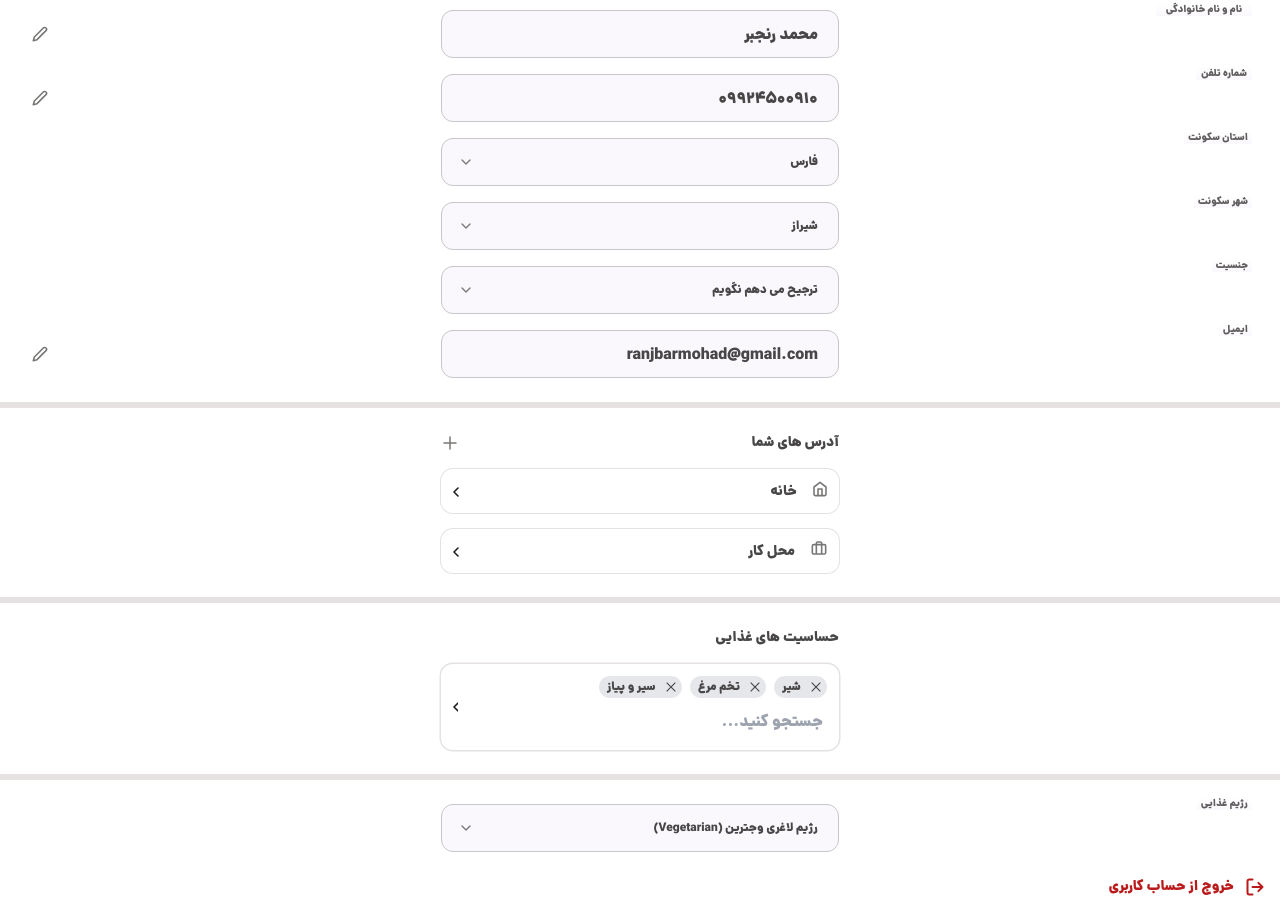
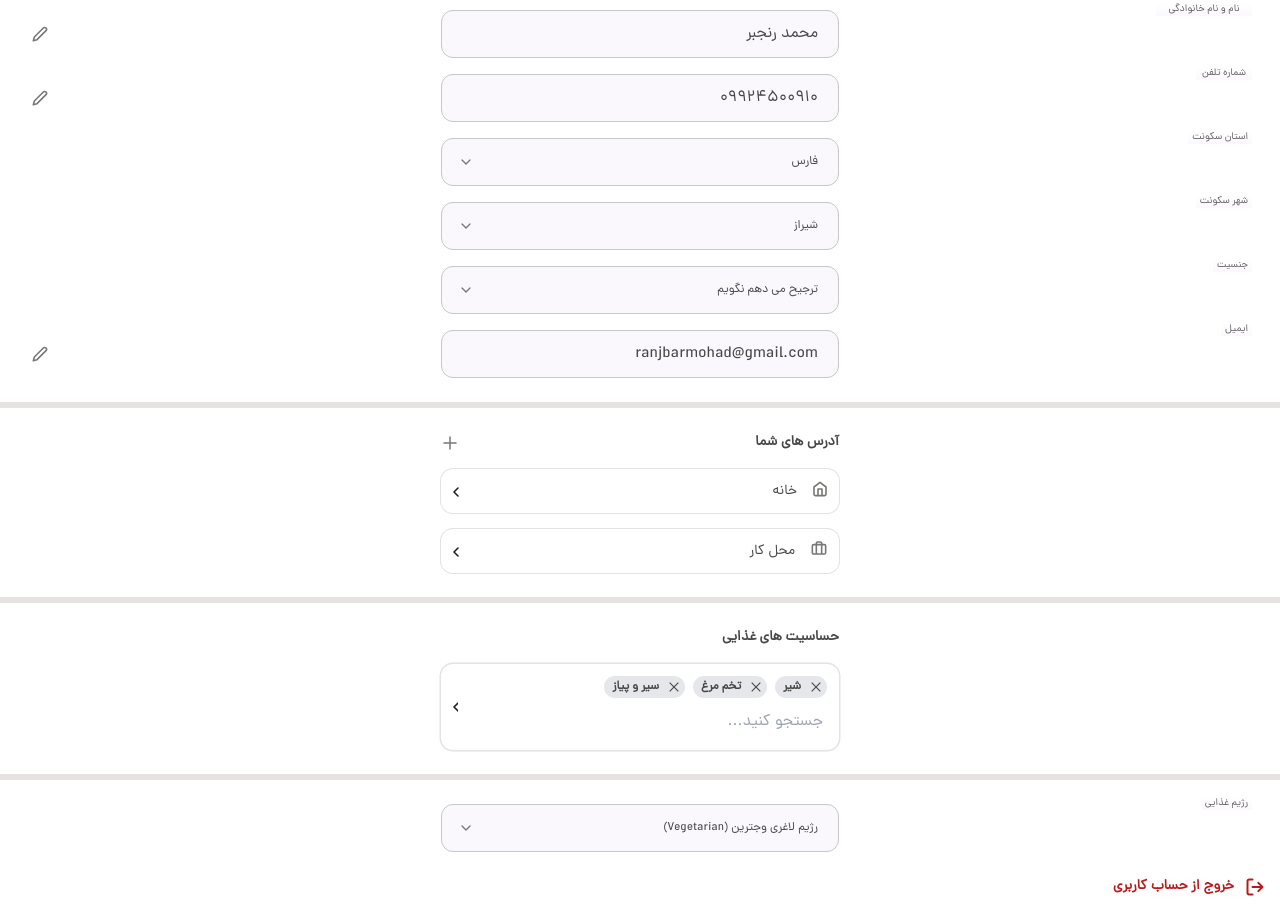
Before and after one commit to misarfehapp/misarfehMain, a Next.js app: page /userProfile/information in a window 1280 px wide. Shown: the part 183-1104 px from the top of the page. Built offline with nearby package versions, Linux system fonts and the light colour scheme.

Commit message:
apply font weight

```diff
--- a/app/globals.css
+++ b/app/globals.css
@@ -4,7 +4,7 @@
 
 @font-face {
   font-family: "DanaFaNum";
-  src: url("/fonts/DanaFaNum-Black.ttf") format("truetype");
+  src: url("/fonts/dana-fanum-regular.ttf") format("truetype");
   font-weight: normal;
   font-style: normal;
 }
--- a/components/exit section/ExitSection.tsx
+++ b/components/exit section/ExitSection.tsx
@@ -31,7 +31,7 @@ const ExitSection = () => {
         onClick={handleExitClick}
       >
         <ExitIcon />
-        <p className="text-light-error text-sm">خروج از حساب کاربری</p>
+        <p className="text-light-error text-sm font-bold">خروج از حساب کاربری</p>
       </div>
       {showExitConfirm && (
         <div className="fixed inset-0 flex items-center justify-center bg-black bg-opacity-50 z-10">
--- a/components/input/Input.tsx
+++ b/components/input/Input.tsx
@@ -450,7 +450,7 @@ const Input = ({
           <div className="mx-4 gap-4 flex flex-col w-[398px] justify-center items-center">
             {/* Sex Select */}
             <Select onValueChange={handleSexChange} value={selectedSex}>
-              <SelectTrigger className="h-12 bg-[#FBF8FD] border-[1.5px] border-[#C7C6CA] rounded-rounded-7 pl-4 pr-5 text-xs text-neutral-neutral30">
+              <SelectTrigger className="h-12 bg-[#FBF8FD] border-[1.5px] border-[#C7C6CA] rounded-rounded-7 pl-4 pr-5 text-xs text-neutral-neutral30 font-medium">
                 {selectedSex ? (
                   <span>{selectedSex}</span>
                 ) : (
@@ -473,7 +473,7 @@ const Input = ({
           <div className="mx-4 gap-4 flex flex-col w-[398px] justify-center items-center">
             {/* Diet Select */}
             <Select onValueChange={handleDietChange} value={selectedDiet}>
-              <SelectTrigger className="h-12 bg-[#FBF8FD] border-[1.5px] border-[#C7C6CA] rounded-rounded-7 pl-4 pr-5 text-xs text-neutral-neutral30">
+              <SelectTrigger className="h-12 bg-[#FBF8FD] border-[1.5px] border-[#C7C6CA] rounded-rounded-7 pl-4 pr-5 text-xs text-neutral-neutral30 font-normal">
                 {selectedDiet ? (
                   <span>{selectedDiet}</span>
                 ) : (
@@ -499,7 +499,7 @@ const Input = ({
               onValueChange={handleProvinceChange}
               value={selectedProvince}
             >
-              <SelectTrigger className="h-12   bg-[#FBF8FD] border-[1.5px] border-[#C7C6CA] rounded-rounded-7 pl-4 pr-5 text-xs text-neutral-neutral30">
+              <SelectTrigger className="h-12   bg-[#FBF8FD] border-[1.5px] border-[#C7C6CA] rounded-rounded-7 pl-4 pr-5 text-xs text-neutral-neutral30 font-medium">
                 {selectedProvince ? (
                   <span>{selectedProvince}</span>
                 ) : (
@@ -527,7 +527,7 @@ const Input = ({
                   شهر سکونت
                 </label>
                 <Select onValueChange={setSelectedCity} value={selectedCity}>
-                  <SelectTrigger className="h-12 bg-[#FBF8FD] border-[1.5px] border-[#C7C6CA] rounded-rounded-7 pl-4 pr-5 text-xs text-neutral-neutral30">
+                  <SelectTrigger className="h-12 bg-[#FBF8FD] border-[1.5px] border-[#C7C6CA] rounded-rounded-7 pl-4 pr-5 text-xs text-neutral-neutral30 font-medium">
                     {selectedCity ? (
                       <span>{selectedCity}</span>
                     ) : (
@@ -584,7 +584,7 @@ const Input = ({
               (type === "phone" && showError) || (showError && type === "email")
                 ? "border-red-500"
                 : "border-[#C7C6CA]"
-            } rounded-rounded-7 bg-[#FBF8FD] pr-5 pl-14 outline-none text-base text-neutral-neutral30`}
+            } rounded-rounded-7 bg-[#FBF8FD] pr-5 pl-14 outline-none text-base font-normal text-neutral-neutral30`}
           />
         )}
       </div>
--- a/components/user selection/UserSelection.tsx
+++ b/components/user selection/UserSelection.tsx
@@ -22,7 +22,7 @@ const UserSelection = () => {
         >
           <ChevronLeftIcon className="mx-3" />
           <div className="flex flex-row gap-3 justify-center items-center mx-3">
-            <p className="text-sm text-neutral-neutral30">{section.name}</p>
+            <p className="text-sm text-neutral-neutral30 font-bold">{section.name}</p>
             <div>{section.icon}</div>
           </div>
         </Link>
```
Also changed, not shown: public/fonts/dana-fanum-regular.ttf (added).
